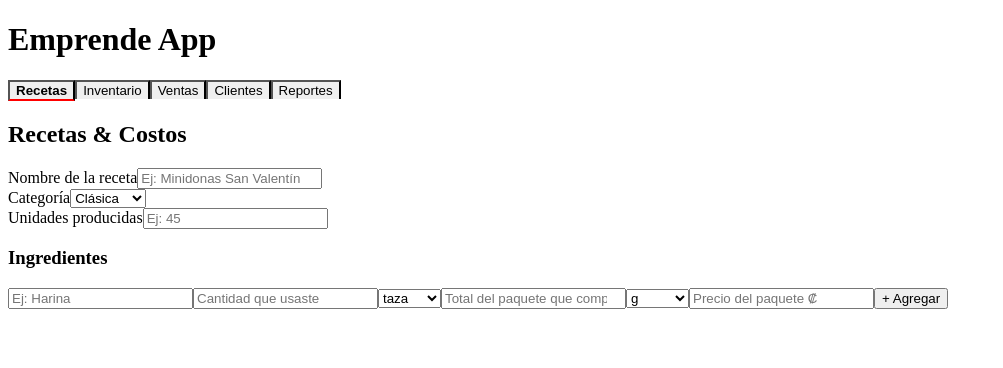
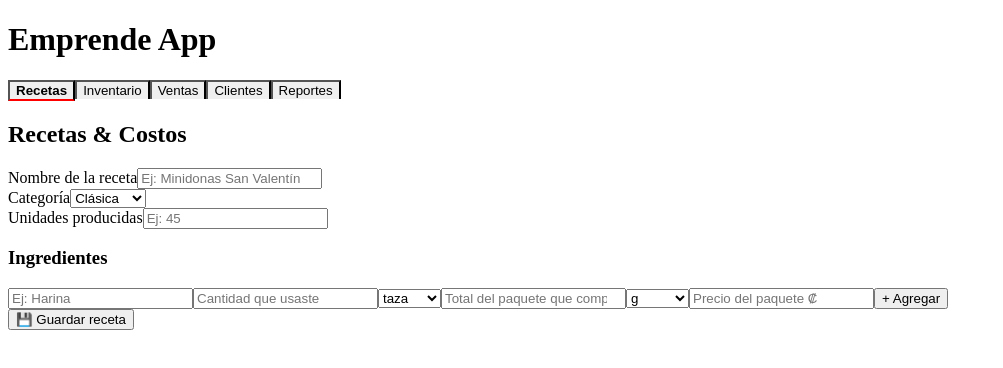
Before and after one commit to YulsICV/emprende-app, a React (Vite) app: page / in a window 1280 px wide. Shown: the top 368 px of the page, without its empty margins (0-1003 px from the left). Built offline with nearby package versions, Linux system fonts and the light colour scheme.

Commit message:
modulo recetas completo - guardar y listar

```diff
--- a/pages/Recetas.jsx
+++ b/pages/Recetas.jsx
@@ -51,10 +51,35 @@ function Recetas({ db, actualizarDb }) {
     const precioMayoreo = costoPorUnidad > 0 ? Math.ceil(costoPorUnidad / (1 - form.margenMay / 100)) : 0
     const precioMenudeo = costoPorUnidad > 0 ? Math.ceil(costoPorUnidad / (1 - form.margenMen / 100)) : 0
 
+    const guardarReceta = () => {
+        if (!form.nombre || !form.unidades || form.ingredientes.length === 0) return
+
+        const nuevaReceta = {
+            ...form,
+            id: Date.now(),
+            costoTotal,
+            costoPorUnidad,
+            precioMayoreo,
+            precioMenudeo,
+            fecha: new Date().toISOString()
+        }
+
+        actualizarDb("recetas", [...db.recetas, nuevaReceta])
+
+        setForm({
+            nombre: "",
+            categoria: "Clásica",
+            unidades: "",
+            ingredientes: [],
+            margenMay: 35,
+            margenMen: 70
+        })
+    }
+
     return (
         <div>
             <h2>Recetas & Costos</h2>
-            <form>
+
             <div>
                 <label>Nombre de la receta</label>
                 <input
@@ -64,6 +89,7 @@ function Recetas({ db, actualizarDb }) {
                     placeholder="Ej: Minidonas San Valentín"
                 />
             </div>
+
             <div>
                 <label>Categoría</label>
                 <select
@@ -76,6 +102,7 @@ function Recetas({ db, actualizarDb }) {
                     <option>Premium</option>
                 </select>
             </div>
+
             <div>
                 <label>Unidades producidas</label>
                 <input
@@ -85,10 +112,9 @@ function Recetas({ db, actualizarDb }) {
                     placeholder="Ej: 45"
                 />
             </div>
-            </form>
 
+            <h3>Ingredientes</h3>
             <div>
-                <h3>Ingredientes</h3>
                 <input
                     type="text"
                     value={ingForm.nombre}
@@ -107,7 +133,6 @@ function Recetas({ db, actualizarDb }) {
                 >
                     {UNIDADES_USO.map(u => <option key={u}>{u}</option>)}
                 </select>
-
                 <input
                     type="number"
                     value={ingForm.cantidadPaquete}
@@ -120,7 +145,6 @@ function Recetas({ db, actualizarDb }) {
                 >
                     {UNIDADES_PAQUETE.map(u => <option key={u}>{u}</option>)}
                 </select>
-
                 <input
                     type="number"
                     value={ingForm.precioPaquete}
@@ -169,6 +193,31 @@ function Recetas({ db, actualizarDb }) {
                     <p>Precio menudeo sugerido: ₡{precioMenudeo}</p>
                 </div>
             )}
+
+            <button type="button" onClick={guardarReceta}>
+                💾 Guardar receta
+            </button>
+            {db.recetas.length > 0 && (
+                <div>
+                    <h3>Recetas guardadas</h3>
+                    {db.recetas.map((receta) => (
+                        <div key={receta.id}>
+                            <h4>{receta.nombre}</h4>
+                            <p>Categoría: {receta.categoria}</p>
+                            <p>Unidades: {receta.unidades}</p>
+                            <p>Costo por unidad: ₡{parseFloat(receta.costoPorUnidad).toFixed(0)}</p>
+                            <p>Precio mayoreo: ₡{receta.precioMayoreo}</p>
+                            <p>Precio menudeo: ₡{receta.precioMenudeo}</p>
+                            <button
+                                type="button"
+                                onClick={() => actualizarDb("recetas", db.recetas.filter(r => r.id !== receta.id))}
+                            >
+                                🗑 Eliminar
+                            </button>
+                        </div>
+                    ))}
+                </div>
+            )}
         </div>
     )
 }
```
Lines whose indentation alone changed are shown as unchanged.
